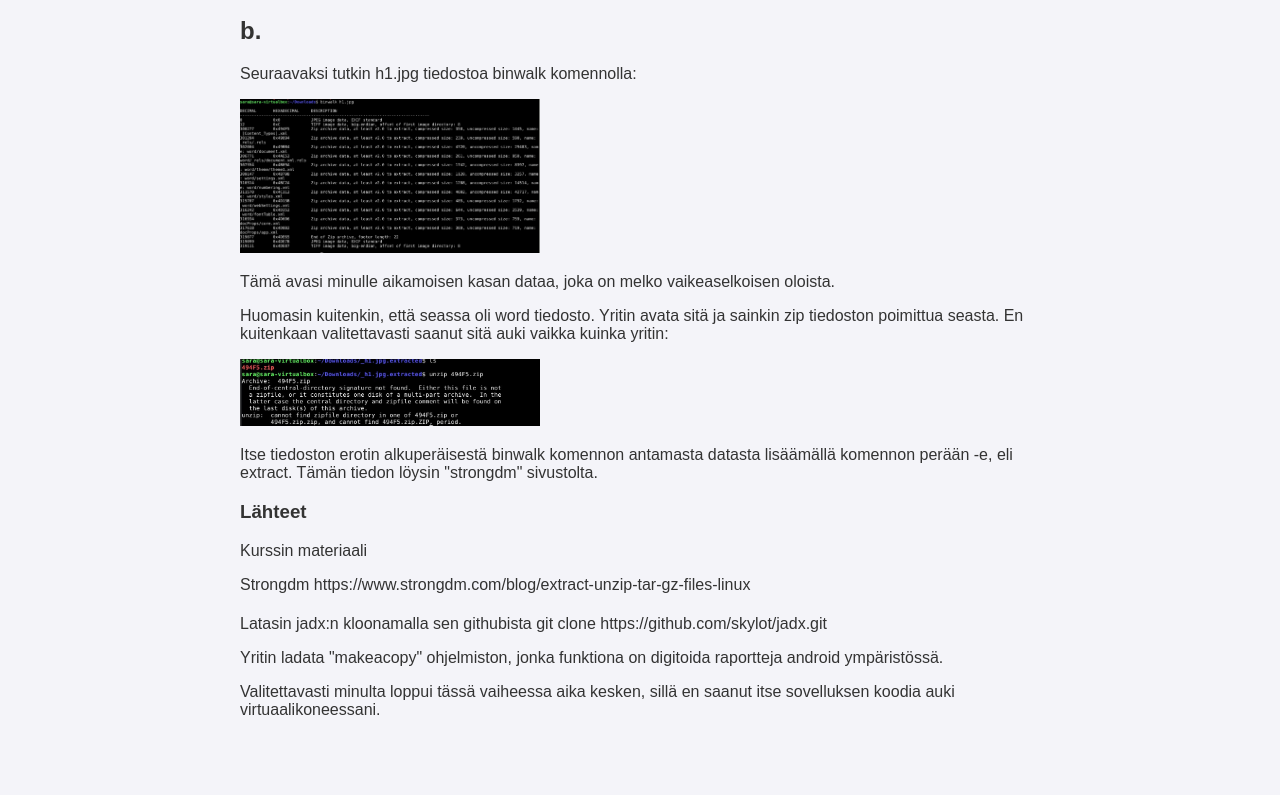
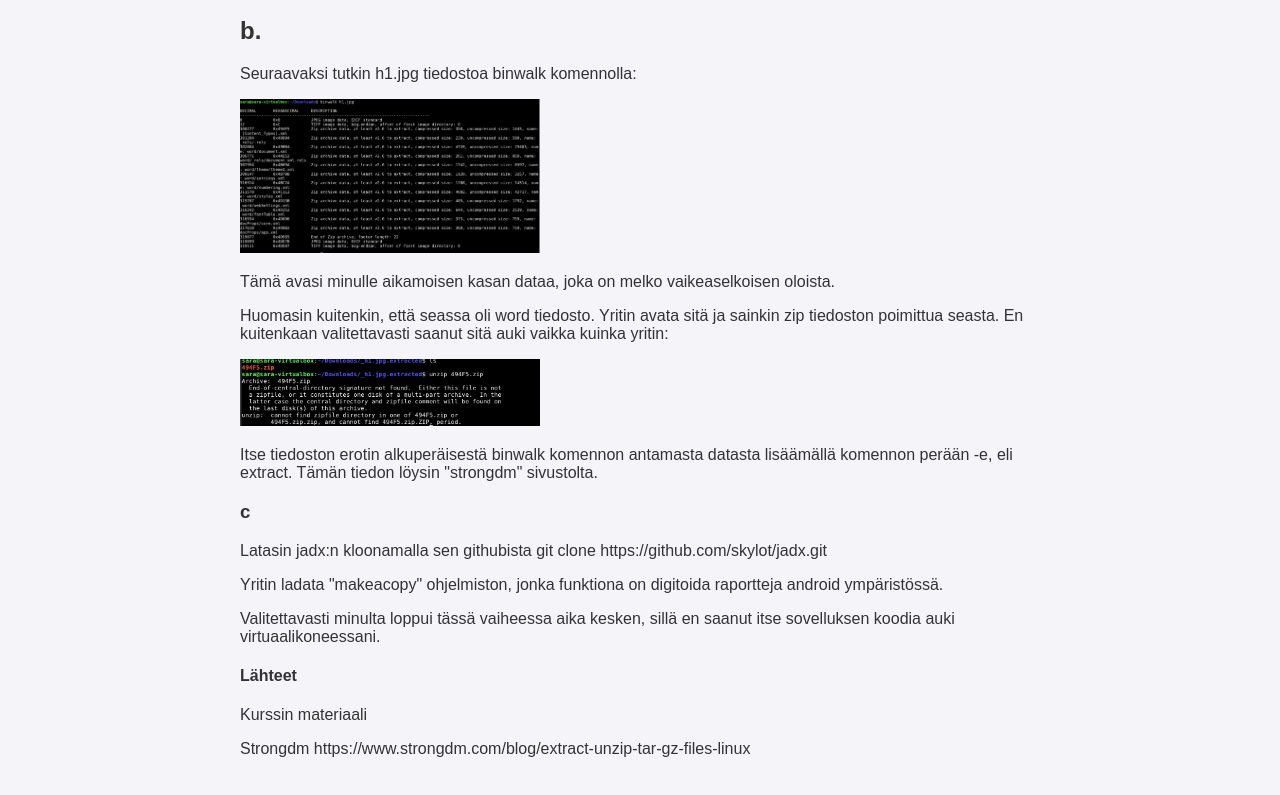
Before and after one commit to sarahyvarinen/h1, a plain HTML site: page h6.html in a window 1280 px wide. Shown: the part 263-1058 px from the top of the page. Before the commit the page ends 1030 px from the top, so only its background shows below. Drawn offline with Linux system fonts and the light colour scheme.

Commit message:
korjattu

```diff
--- a/h6.html
+++ b/h6.html
@@ -47,14 +47,16 @@
     <img src="ei avaa.jpg" width="300" alt="ei toimi">
     <p>Itse tiedoston erotin alkuperäisestä binwalk komennon antamasta datasta lisäämällä komennon perään -e, eli extract. Tämän tiedon löysin "strongdm" sivustolta.</p>
 
-    <h3>Lähteet</h3>
+    <h3>c</h3>
+    <p>Latasin jadx:n kloonamalla sen githubista git clone https://github.com/skylot/jadx.git</p>
+    <p>Yritin ladata "makeacopy" ohjelmiston, jonka funktiona on digitoida raportteja android ympäristössä.</p>
+    <p>Valitettavasti minulta loppui tässä vaiheessa aika kesken, sillä en saanut itse sovelluksen koodia auki virtuaalikoneessani.</p>
+
+    <h4>Lähteet</h4>
     <p>Kurssin materiaali</p>
     <p>Strongdm https://www.strongdm.com/blog/extract-unzip-tar-gz-files-linux</p>
 
-    <h4></h4>
-    <p>Latasin jadx:n kloonamalla sen githubista git clone https://github.com/skylot/jadx.git</p>
-    <p>Yritin ladata "makeacopy" ohjelmiston, jonka funktiona on digitoida raportteja android ympäristössä.</p>
-    <p>Valitettavasti minulta loppui tässä vaiheessa aika kesken, sillä en saanut itse sovelluksen koodia auki virtuaalikoneessani.</p>
+
 
   </main>
 
```
